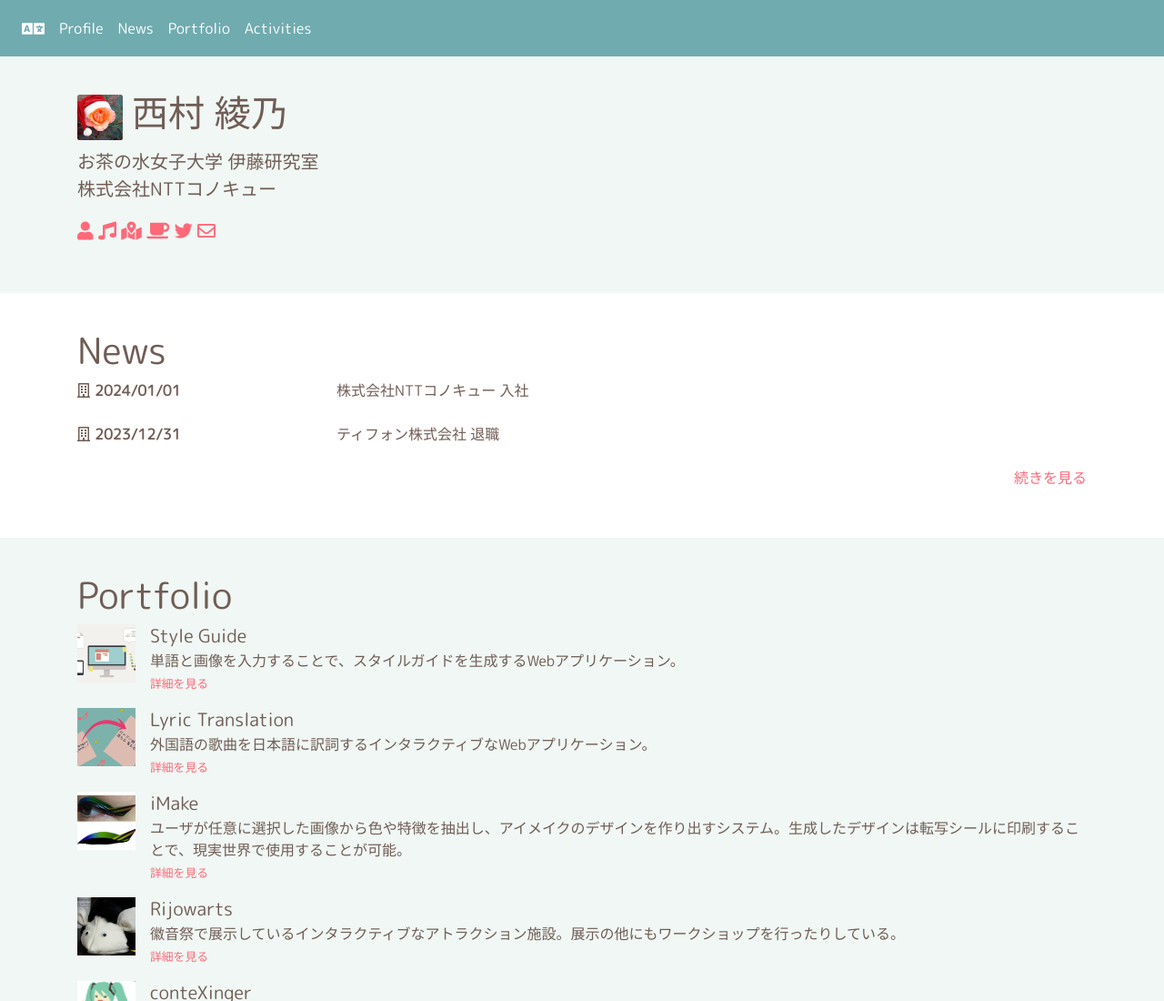
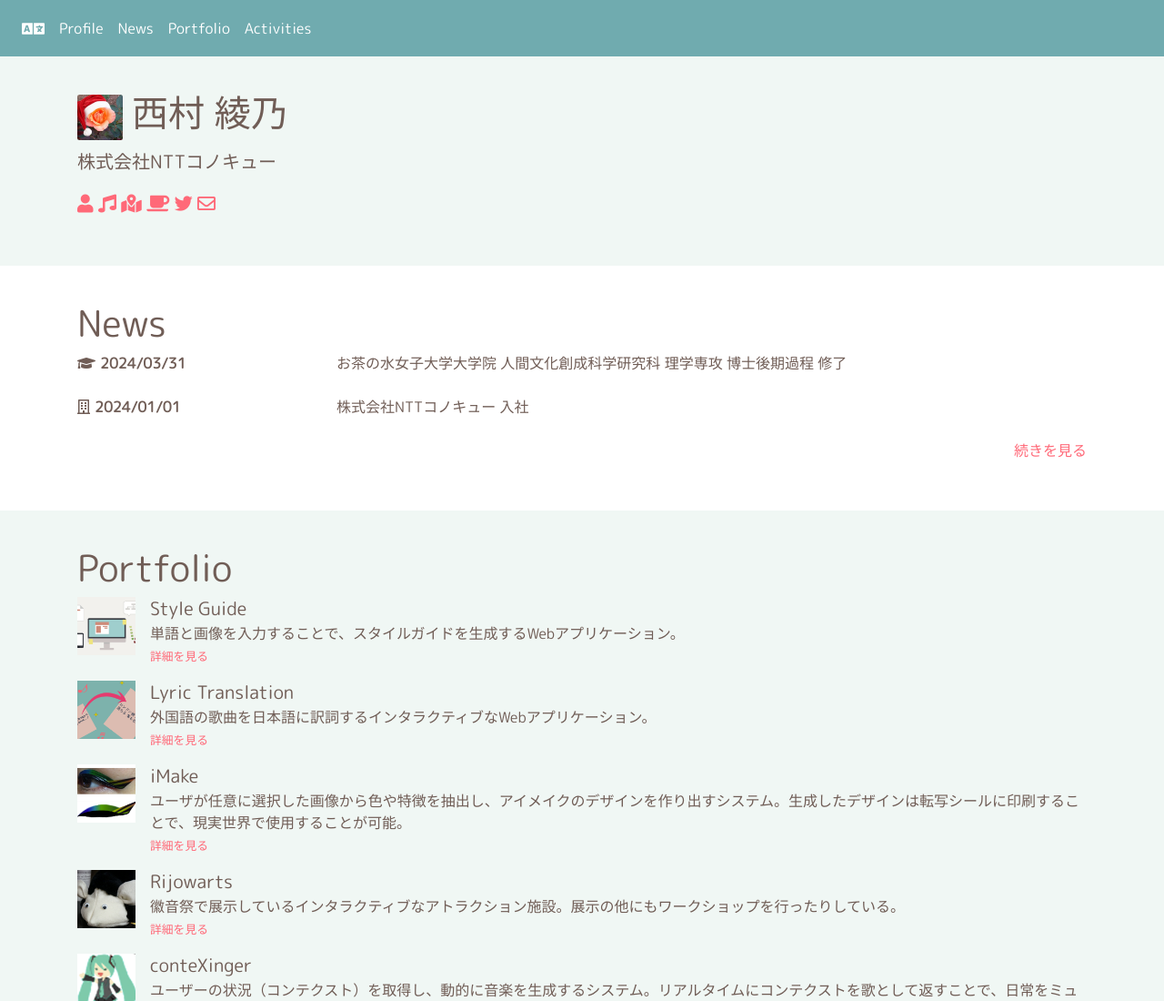
Before and after one commit to yanoooooo/yanoooooo.github.io, a plain HTML site: page index.html in a window 1280 px wide. Shown: the top 1100 px of the page at 91% size. Drawn offline with nearby package versions, Linux system fonts and the light colour scheme.

Commit message:
update news

```diff
--- a/index.html
+++ b/index.html
@@ -36,7 +36,6 @@
       <div class="container">
         <h1 class="display-5"><img src="public/img/yano.png" style="width: 50px; height: 50px; border-radius: 5%; margin-right:10px;" alt="Yano">西村 綾乃</h1>
         <p class="lead">
-          お茶の水女子大学 伊藤研究室</br>
           株式会社NTTコノキュー</br>
         </p>
         <p class="lead">
--- a/public/js/common.js
+++ b/public/js/common.js
@@ -1,6 +1,7 @@
 function Common() {
   this.data = {
     news: [
+      {date: "2024/03/31", contents: "お茶の水女子大学大学院 人間文化創成科学研究科 理学専攻 博士後期過程 修了", icon: "fas fa-graduation-cap"},
       {date: "2024/01/01", contents: "株式会社NTTコノキュー 入社", icon: "far fa-building"},
       {date: "2023/12/31", contents: "ティフォン株式会社 退職", icon: "far fa-building"},
       {date: "2023/12/22", contents: "芸術科学会論文誌; iMake", icon:"far fa-file-alt"},
@@ -21,7 +22,7 @@ function Common() {
       {date: "2016/04/01", contents: "お茶の水女子大学大学院 人間文化創成科学研究科 理学専攻 博士後期 入学", icon: "fas fa-school"},
       {date: "2015/05/16", contents: "Tokyo Hackadeics; 準優勝", icon:"fas fa-award"},
       {date: "2015/04/01", contents: "Yahoo! JAPAN 入社", icon: "far fa-building"},
-      {date: "2015/03/31", contents: "お茶の水女子大学大学院 人間文化創成科学研究科 理学専攻 博士前期 卒業", icon: "fas fa-graduation-cap"},
+      {date: "2015/03/31", contents: "お茶の水女子大学大学院 人間文化創成科学研究科 理学専攻 博士前期過程 修了", icon: "fas fa-graduation-cap"},
       {date: "2015/03/06", contents: "インタラクション 2015 インタラクティブ発表; Rijowarts", icon:"far fa-file-alt"},
       {date: "2014/11/29", contents: "Open Hack U 2014; 優勝 & スマートフォン解放賞", icon:"fas fa-award"},
       {date: "2014/11/13", contents: "ACE 2014 口頭発表; iMake", icon:"far fa-file-alt"},
--- a/public/js/common_en.js
+++ b/public/js/common_en.js
@@ -1,6 +1,7 @@
 function Common() {
   this.data = {
     news: [
+      {date: "2024/03/31", contents: "Completing the doctoral program in Ochanomizu University (Science in Advanced Sciences).", icon: "fas fa-graduation-cap"},
       {date: "2024/01/01", contents: "Entrance into NTT QONOQ", icon: "far fa-building"},
       {date: "2023/12/31", contents: "Leave TYFFON Inc.", icon: "far fa-building"},
       {date: "2023/12/22", contents: "The Journal of the Society for Art and Science; iMake", icon:"far fa-file-alt"},
```
Also changed, not shown: index_en.html (+0 -1 lines).
